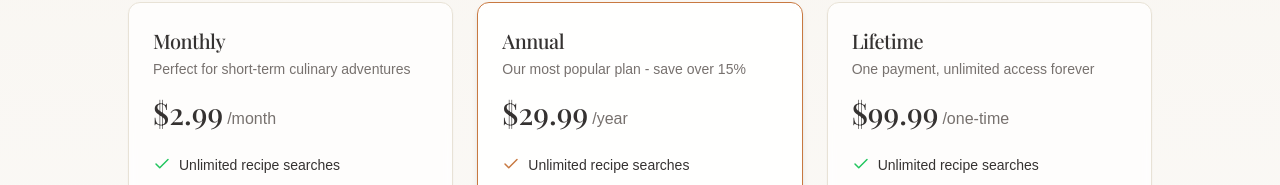
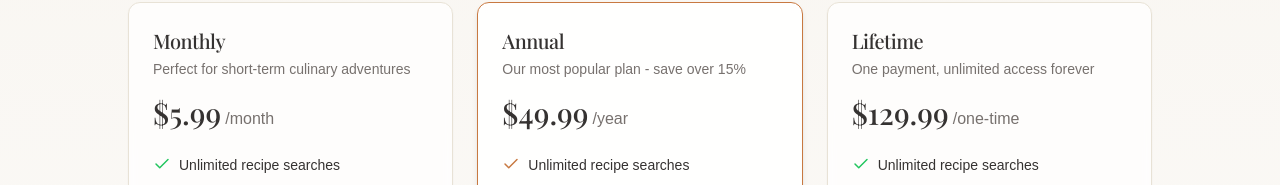
Before and after one commit to tonicinnovations/copycat-cuisine, a React (Vite) app: page /pricing in a window 1280 px wide. Shown: the part 262-447 px from the top of the page. Built offline with nearby package versions, Linux system fonts and the light colour scheme; a web font is replaced by a local one.

Commit message:
Update pricing text
Change the pricing text for monthly, annual, and lifetime plans.

```diff
--- a/src/components/pricing/PricingPlans.tsx
+++ b/src/components/pricing/PricingPlans.tsx
@@ -16,7 +16,7 @@ const PricingPlans = ({ onSelectPlan }: PricingPlansProps) => {
       >
         <PricingCard
           title="Monthly"
-          price="$2.99"
+          price="$5.99"
           period="month"
           description="Perfect for short-term culinary adventures"
           features={[
@@ -27,7 +27,7 @@ const PricingPlans = ({ onSelectPlan }: PricingPlansProps) => {
             "Dietary substitutions"
           ]}
           ctaText="Subscribe Monthly"
-          onSelect={() => onSelectPlan("Monthly", "$2.99", "month")}
+          onSelect={() => onSelectPlan("Monthly", "$5.99", "month")}
         />
       </motion.div>
 
@@ -38,7 +38,7 @@ const PricingPlans = ({ onSelectPlan }: PricingPlansProps) => {
       >
         <PricingCard
           title="Annual"
-          price="$29.99"
+          price="$49.99"
           period="year"
           description="Our most popular plan - save over 15%"
           features={[
@@ -51,7 +51,7 @@ const PricingPlans = ({ onSelectPlan }: PricingPlansProps) => {
           ]}
           isPopular
           ctaText="Subscribe Annually"
-          onSelect={() => onSelectPlan("Annual", "$29.99", "year")}
+          onSelect={() => onSelectPlan("Annual", "$49.99", "year")}
         />
       </motion.div>
 
@@ -62,7 +62,7 @@ const PricingPlans = ({ onSelectPlan }: PricingPlansProps) => {
       >
         <PricingCard
           title="Lifetime"
-          price="$99.99"
+          price="$129.99"
           period="one-time"
           description="One payment, unlimited access forever"
           features={[
@@ -75,7 +75,7 @@ const PricingPlans = ({ onSelectPlan }: PricingPlansProps) => {
             "Free future updates"
           ]}
           ctaText="Get Lifetime Access"
-          onSelect={() => onSelectPlan("Lifetime", "$99.99", "lifetime")}
+          onSelect={() => onSelectPlan("Lifetime", "$129.99", "lifetime")}
         />
       </motion.div>
     </div>
```
